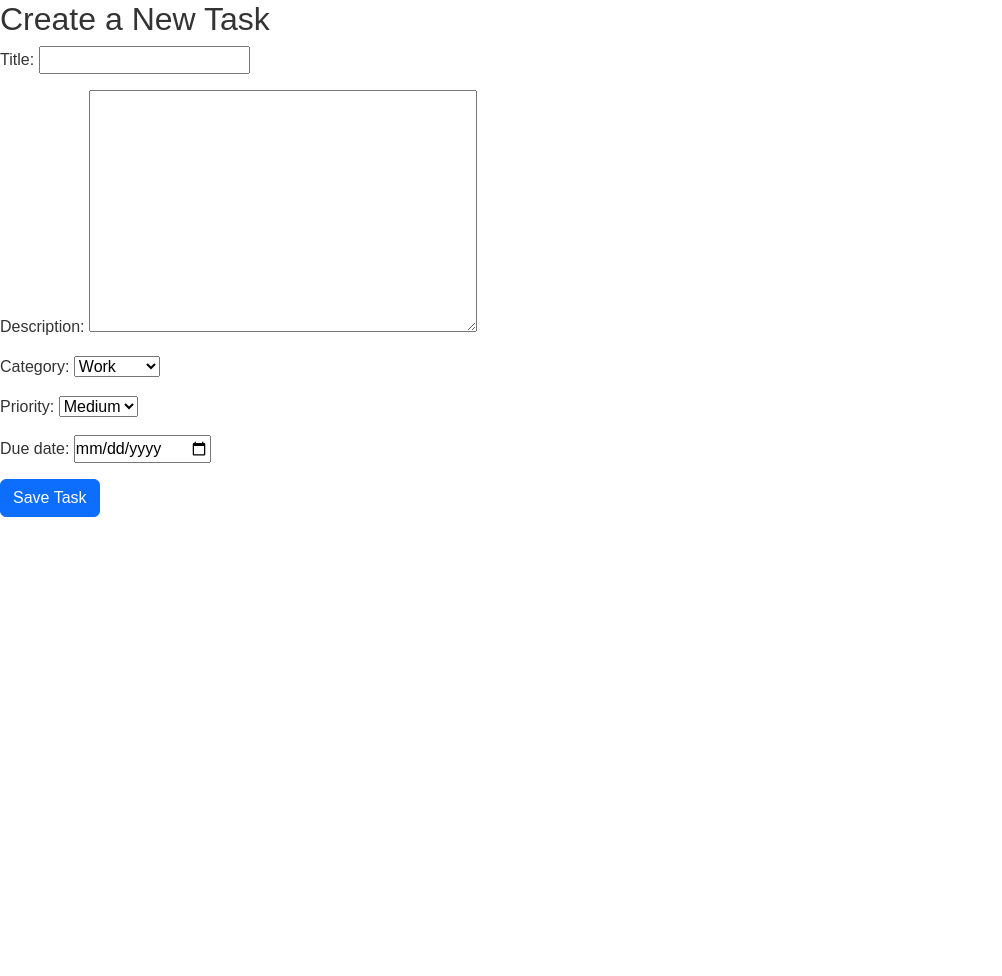
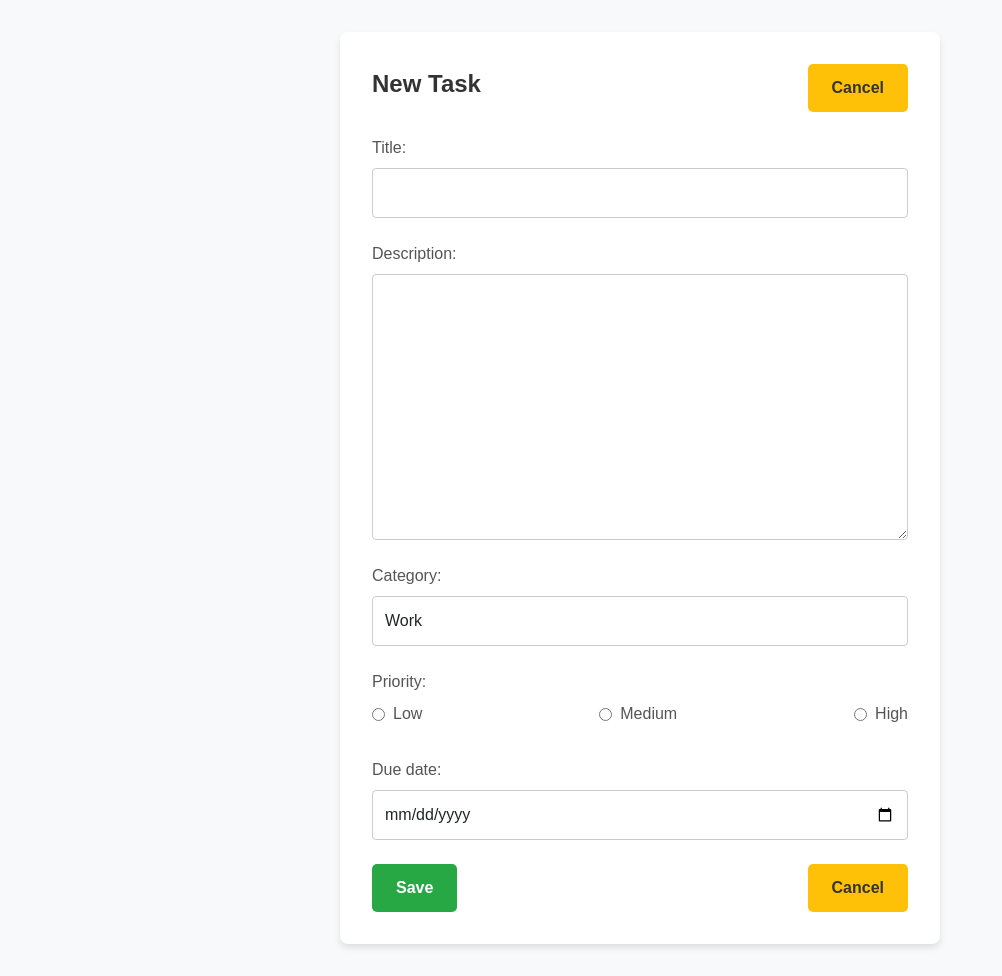
Before and after one commit to LisaReitinger/the-task-tracker, a Django app: page /task/create/ in a window 1280 px wide. Shown: the whole page, without its empty margins (0-1002 px from the left). Before the commit the page ends 517 px from the top, so only its background shows below. Run offline with Django 4.2, Linux system fonts and the light colour scheme; the visitor is signed in with stand-in values (Sample User, id 1).

Commit message:
Update and style task_form

```diff
--- a/tasks/forms.py
+++ b/tasks/forms.py
@@ -19,11 +19,22 @@ class LoginForm(AuthenticationForm):
     username = forms.CharField(widget=forms.TextInput(attrs={'class': 'form-control', 'placeholder': 'Username'}))
     password = forms.CharField(widget=forms.PasswordInput(attrs={'class': 'form-control', 'placeholder': 'Password'}))
 
-# Task Form (ModelForm based on your Task model)
+# Task Form (ModelForm based on Task model)
 class TaskForm(forms.ModelForm):
+    CATEGORY_CHOICES = [
+        ('Work', 'Work'),
+        ('Personal', 'Personal'),
+        ('Health', 'Health'),
+    ]
+
+    category = forms.ChoiceField(choices=CATEGORY_CHOICES, widget=forms.Select(attrs={
+        'class': 'form-control',
+    }))
+    due_date = forms.DateField(widget=forms.DateInput(attrs={
+        'type': 'date',  # HTML5 date picker
+        'class': 'form-control',
+    }))
+
     class Meta:
         model = Task
         fields = ['title', 'description', 'category', 'priority', 'due_date']
-        widgets = {
-            'due_date': forms.DateInput(attrs={'type': 'date'}),
-        }
--- a/tasks/models.py
+++ b/tasks/models.py
@@ -2,26 +2,13 @@ from django.db import models
 from django.contrib.auth.models import User
 
 class Task(models.Model):
-    CATEGORY_CHOICES = [
-        ('Work', 'Work'),
-        ('Personal', 'Personal'),
-        ('Health', 'Health'),
-    ]
-
-    PRIORITY_CHOICES = [
-        ('Low', 'Low'),
-        ('Medium', 'Medium'),
-        ('High', 'High'),
-    ]
-
-    user = models.ForeignKey(User, on_delete=models.CASCADE)
-    title = models.CharField(max_length=200)
-    description = models.TextField(blank=True)
-    category = models.CharField(max_length=50, choices=CATEGORY_CHOICES, default='Work')
-    priority = models.CharField(max_length=10, choices=PRIORITY_CHOICES, default='Medium')
-    due_date = models.DateField(null=True, blank=True)
-    completed = models.BooleanField(default=False)
-    created_at = models.DateTimeField(auto_now_add=True)
+    title = models.CharField(max_length=255)
+    description = models.TextField(blank=True, null=True)
+    category = models.CharField(max_length=50)
+    priority = models.CharField(max_length=10, choices=[('low', 'Low'), ('medium', 'Medium'), ('high', 'High')])
+    due_date = models.DateField(blank=True, null=True)
+    completed = models.BooleanField(default=False)  # Add default value
+    user = models.ForeignKey(User, on_delete=models.CASCADE)  # Associate the task with a user
 
     def __str__(self):
         return self.title
--- a/tasks/static/tasks/css/styles.css
+++ b/tasks/static/tasks/css/styles.css
@@ -465,6 +465,163 @@ body {
     color: #a71d2a;
 }
 
+/* Task Form Section */
+.task-form-section {
+    display: flex;
+    justify-content: center;
+    align-items: center;
+    padding: 2rem;
+    background-color: #f8f9fa;
+    min-height: 100vh;
+}
+
+.task-form-container {
+    width: 100%;
+    max-width: 600px;
+    background-color: #ffffff;
+    border-radius: 8px;
+    box-shadow: 0 4px 6px rgba(0, 0, 0, 0.1);
+    padding: 2rem;
+    box-sizing: border-box;
+}
+
+/* Header */
+.task-form-header {
+    display: flex;
+    justify-content: space-between;
+    align-items: center;
+    margin-bottom: 1.5rem;
+}
+
+.task-form-title {
+    font-size: 1.5rem;
+    font-weight: bold;
+    color: #333;
+}
+
+.btn-cancel {
+    background-color: #ffc107;
+    color: #333;
+    font-weight: bold;
+    border: none;
+    padding: 0.5rem 1rem;
+    border-radius: 5px;
+    text-decoration: none;
+    transition: background-color 0.3s ease;
+}
+
+.btn-cancel:hover {
+    background-color: #e0a800;
+}
+
+/* Form */
+.task-form {
+    display: flex;
+    flex-direction: column;
+    gap: 1.5rem;
+}
+
+.form-group {
+    display: flex;
+    flex-direction: column;
+}
+
+.form-group label {
+    font-size: 1rem;
+    margin-bottom: 0.5rem;
+    color: #555;
+}
+
+.form-group input,
+.form-group textarea,
+.form-group select {
+    width: 100%;
+    padding: 0.75rem;
+    font-size: 1rem;
+    border: 1px solid #ccc;
+    border-radius: 4px;
+    box-sizing: border-box;
+}
+
+textarea {
+    resize: vertical;
+    min-height: 100px;
+}
+
+/* Priority Options */
+.priority-options {
+    display: flex;
+    justify-content: space-between;
+    gap: 1rem;
+}
+
+.priority-options label {
+    display: flex;
+    align-items: center;
+    gap: 0.5rem;
+    font-size: 1rem;
+    color: #555;
+}
+
+/* Form Actions */
+.form-actions {
+    display: flex;
+    justify-content: space-between;
+    gap: 1rem;
+}
+
+.btn-save {
+    background-color: #28a745;
+    color: #ffffff;
+    font-weight: bold;
+    border: none;
+    padding: 0.75rem 1.5rem;
+    border-radius: 5px;
+    text-decoration: none;
+    transition: background-color 0.3s ease;
+}
+
+.btn-save:hover {
+    background-color: #218838;
+}
+
+.btn-cancel {
+    background-color: #ffc107;
+    color: #333;
+    font-weight: bold;
+    border: none;
+    padding: 0.75rem 1.5rem;
+    border-radius: 5px;
+    text-decoration: none;
+    transition: background-color 0.3s ease;
+}
+
+.btn-cancel:hover {
+    background-color: #e0a800;
+}
+
+/* Responsive Design */
+@media (max-width: 768px) {
+    .task-form-container {
+        padding: 1.5rem;
+    }
+
+    .task-form-header {
+        flex-direction: column;
+        align-items: flex-start;
+        gap: 1rem;
+    }
+
+    .form-actions {
+        flex-direction: column;
+    }
+
+    .priority-options {
+        flex-direction: column;
+        gap: 0.5rem;
+    }
+}
+
 /* Responsive Design (Mobile First) */
 @media (max-width: 768px) {
     .navbar {
--- a/tasks/templates/tasks/task_form.html
+++ b/tasks/templates/tasks/task_form.html
@@ -1,10 +1,43 @@
 {% extends "tasks/base.html" %}
 {% block title %}New Task{% endblock %}
 {% block content %}
-<h2>Create a New Task</h2>
-<form method="POST">
-    {% csrf_token %}
-    {{ form.as_p }}
-    <button type="submit" class="btn btn-primary">Save Task</button>
-</form>
+<section class="task-form-section">
+    <div class="task-form-container">
+        <header class="task-form-header">
+            <h2 class="task-form-title">New Task</h2>
+            <a href="{% url 'dashboard' %}" class="btn btn-cancel">Cancel</a>
+        </header>
+        <form method="POST" class="task-form">
+            {% csrf_token %}
+            <div class="form-group">
+                {{ form.title.label_tag }}
+                {{ form.title }}
+            </div>
+            <div class="form-group">
+                {{ form.description.label_tag }}
+                {{ form.description }}
+            </div>
+            <div class="form-group">
+                {{ form.category.label_tag }}
+                {{ form.category }}
+            </div>
+            <div class="form-group">
+                {{ form.priority.label_tag }}
+                <div class="priority-options">
+                    <label><input type="radio" name="priority" value="low"> Low</label>
+                    <label><input type="radio" name="priority" value="medium"> Medium</label>
+                    <label><input type="radio" name="priority" value="high"> High</label>
+                </div>
+            </div>
+            <div class="form-group">
+                {{ form.due_date.label_tag }}
+                {{ form.due_date }}
+            </div>
+            <div class="form-actions">
+                <button type="submit" class="btn btn-save">Save</button>
+                <a href="{% url 'dashboard' %}" class="btn btn-cancel">Cancel</a>
+            </div>
+        </form>
+    </div>
+</section>
 {% endblock %}
--- a/tasks/views.py
+++ b/tasks/views.py
@@ -62,9 +62,9 @@ def task_create(request):
         form = TaskForm(request.POST)
         if form.is_valid():
             task = form.save(commit=False)
-            task.user = request.user
-            task.save()
-            return redirect('dashboard')
+            task.user = request.user  # Associate the task with the logged-in user
+            task.save()  # Save the task to the database
+            return redirect('dashboard')  # Redirect to the dashboard after saving
     else:
         form = TaskForm()
     return render(request, 'tasks/task_form.html', {'form': form})
```
Also changed, not shown: tasks/migrations/0002_remove_task_created_at_alter_task_category_and_more.py (added).
